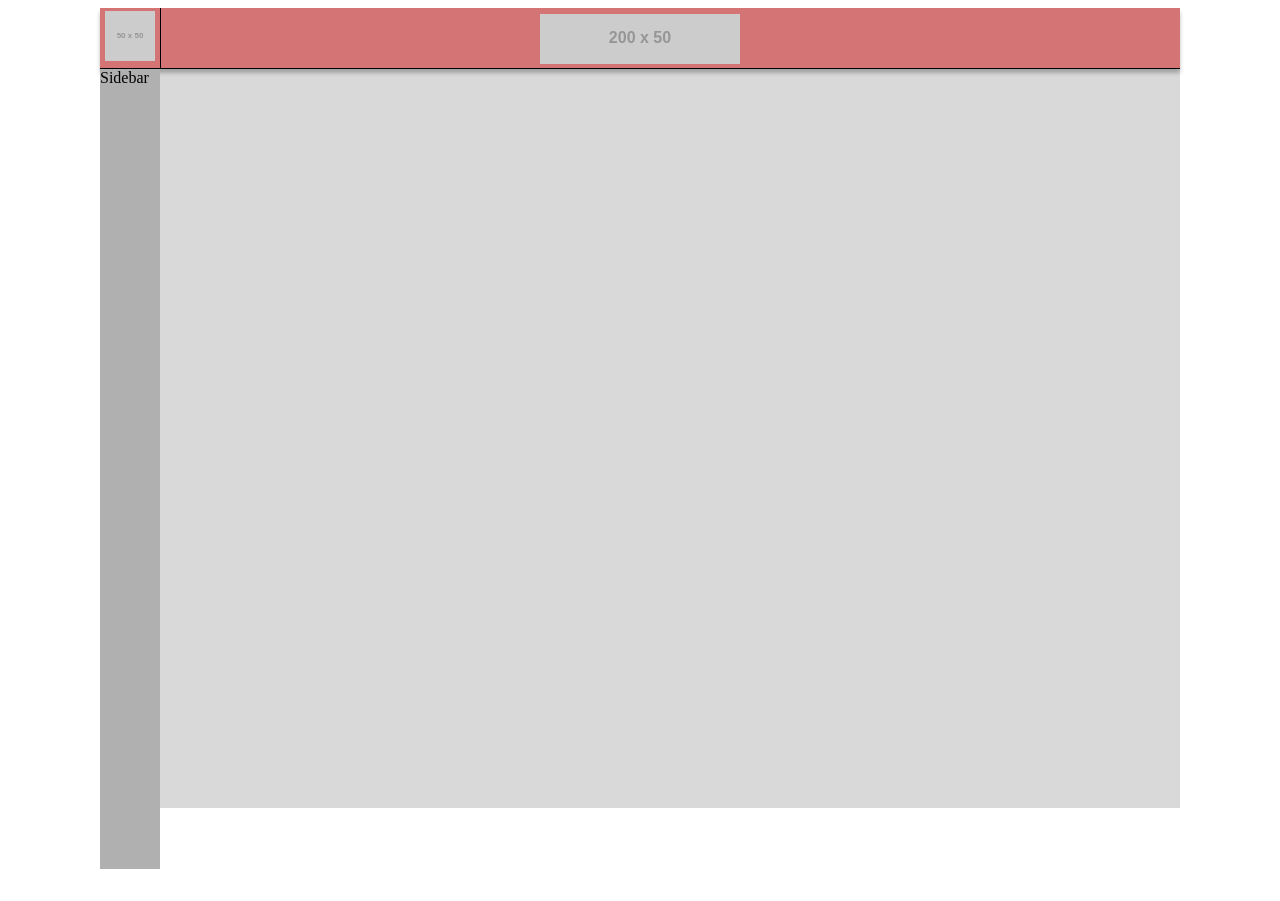
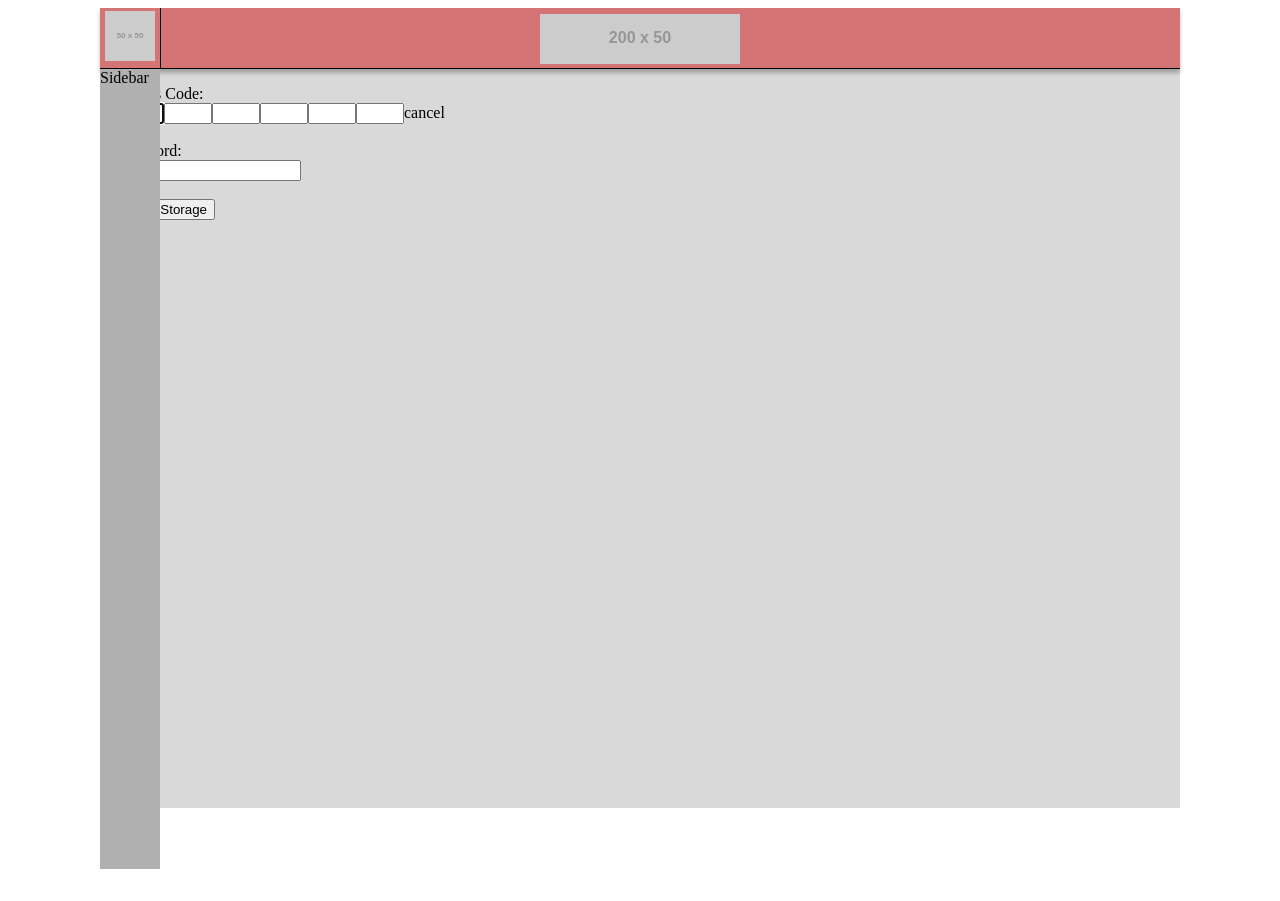
Before and after one commit to PungBox/pungbox-frontend, a React (Vite) app: page /authenticate in a window 1280 px wide. Before the commit this address had no page. Built offline with nearby package versions, Linux system fonts and the light colour scheme.

Commit message:
feat: implement search page logic

```diff
--- a/src/components/App.tsx
+++ b/src/components/App.tsx
@@ -5,7 +5,7 @@ import Home from './Pages/Home';
 import Register from './Pages/Register';
 import View from './Pages/View';
 import Expired from './Pages/Expired';
-import Search from './Pages/Search';
+import Authenticate from './Pages/authenticate/Authenticate';
 import logo from './assets/logo.svg';
 
 function App() {
@@ -17,7 +17,7 @@ function App() {
           <Route path="/register" element={<Register />} />
           <Route path="/view" element={<View />} />
           <Route path="/expired" element={<Expired />} />
-          <Route path="/search" element={<Search />} />
+          <Route path="/authenticate" element={<Authenticate />} />
         </Routes>
       </Layout>
     </Router>
--- a/src/components/Pages/Search.tsx
+++ /dev/null
@@ -1,9 +0,0 @@
-import React from 'react'
-
-const Search = () => {
-  return (
-    <div>Search</div>
-  )
-}
-
-export default Search
--- /dev/null
+++ b/src/components/Pages/authenticate/Authenticate.tsx
@@ -0,0 +1,104 @@
+import React, { useRef } from 'react';
+
+const Authenticate = () => {
+  const DIGIT_LENGTH = 6;
+  const inputsRef = useRef(Array(DIGIT_LENGTH + 1));
+
+  function handleDigitInput(e: React.KeyboardEvent<HTMLInputElement>, currentNumber: number) {
+    const target = e.target as HTMLInputElement;
+    const inputValue = target.value;
+
+    if (currentNumber !== 0 && (e.keyCode === 8 /* backspace */ || inputsRef.current[currentNumber - 1].value === '')) {
+      inputsRef.current[currentNumber - 1].value = '';
+      inputsRef.current[currentNumber - 1].focus();
+      return;
+    }
+
+    if (Number.isNaN(parseInt(inputValue))) {
+      target.value = '';
+      return;
+    }
+    if (target.value.length > 1) {
+      target.value = target.value[target.value.length - 1];
+    }
+    inputsRef.current[currentNumber + 1].focus();
+  }
+
+  function undoDigitInput() {
+    for (let i = 0; i < DIGIT_LENGTH; i++) {
+      inputsRef.current[i].value = '';
+    }
+    inputsRef.current[0].focus();
+  }
+
+  function submit(e: React.FormEvent<HTMLFormElement>) {
+    console.log('submit');
+    console.log(e);
+  }
+
+  return (
+    <div className="auth-panel">
+      <form method="POST" onSubmit={(e) => submit(e)}>
+        <label htmlFor="access_code">Access Code:</label>
+        <br />
+        {Array.from({ length: DIGIT_LENGTH }, (_, i) => {
+          return i;
+        }).map((i) => {
+          const id = `digit${i}`;
+          if (i === 0) {
+            return (
+              <input
+                key={i}
+                ref={(elem) => (inputsRef.current[i] = elem)}
+                type="number"
+                id={id}
+                name={id}
+                min="0"
+                max="9"
+                onKeyUp={(e) => handleDigitInput(e, i)}
+                required
+                autoFocus
+              />
+            );
+          }
+          return (
+            <input
+              key={i}
+              ref={(elem) => (inputsRef.current[i] = elem)}
+              type="number"
+              id={id}
+              name={id}
+              min="0"
+              max="9"
+              onKeyUp={(e) => handleDigitInput(e, i)}
+              required
+            />
+          );
+        })}
+        <span className="material-symbols-outlined" onClick={undoDigitInput}>
+          cancel
+        </span>
+        <br />
+        <br />
+
+        <label htmlFor="password">Password:</label>
+        <br />
+        <input
+          ref={(elem) => (inputsRef.current[DIGIT_LENGTH] = elem)}
+          type="password"
+          id="password"
+          name="password"
+          required
+        />
+        <br />
+        <br />
+
+        <button type="submit" value="Submit">
+          Go to Storage
+        </button>
+      </form>
+    </div>
+  );
+};
+
+export default Authenticate;
```
